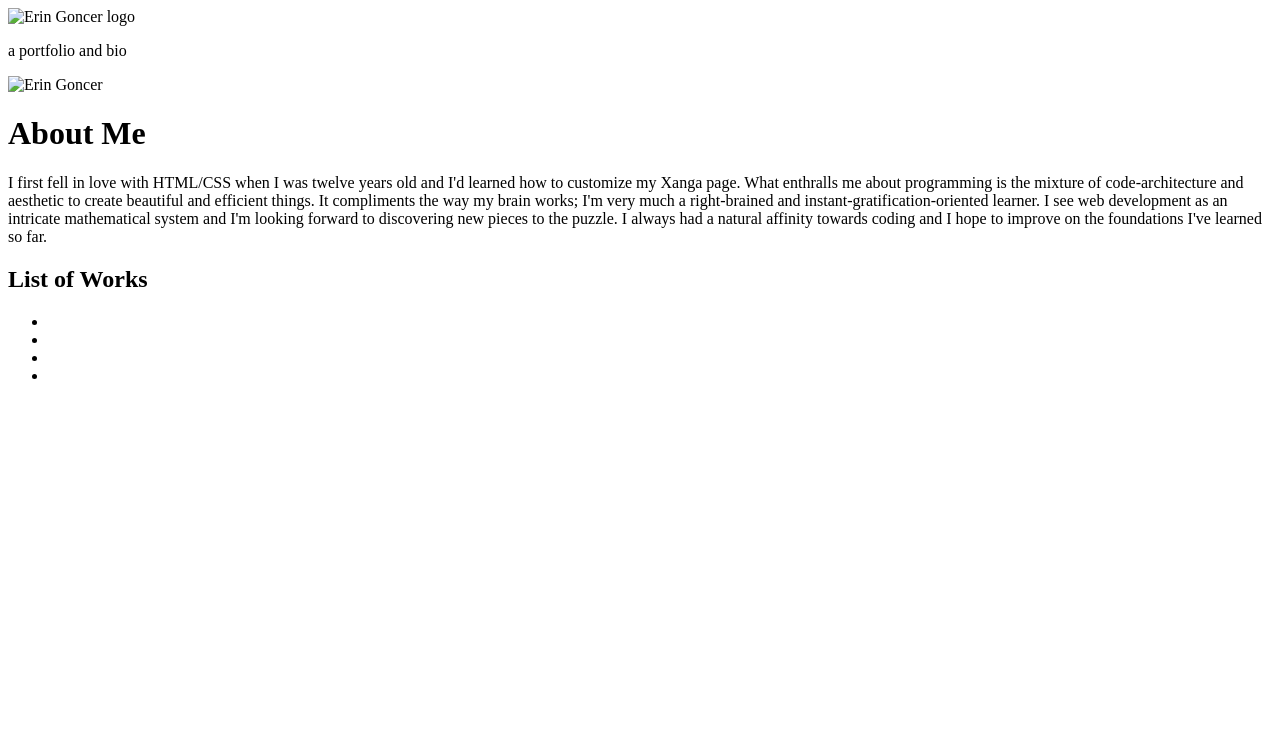
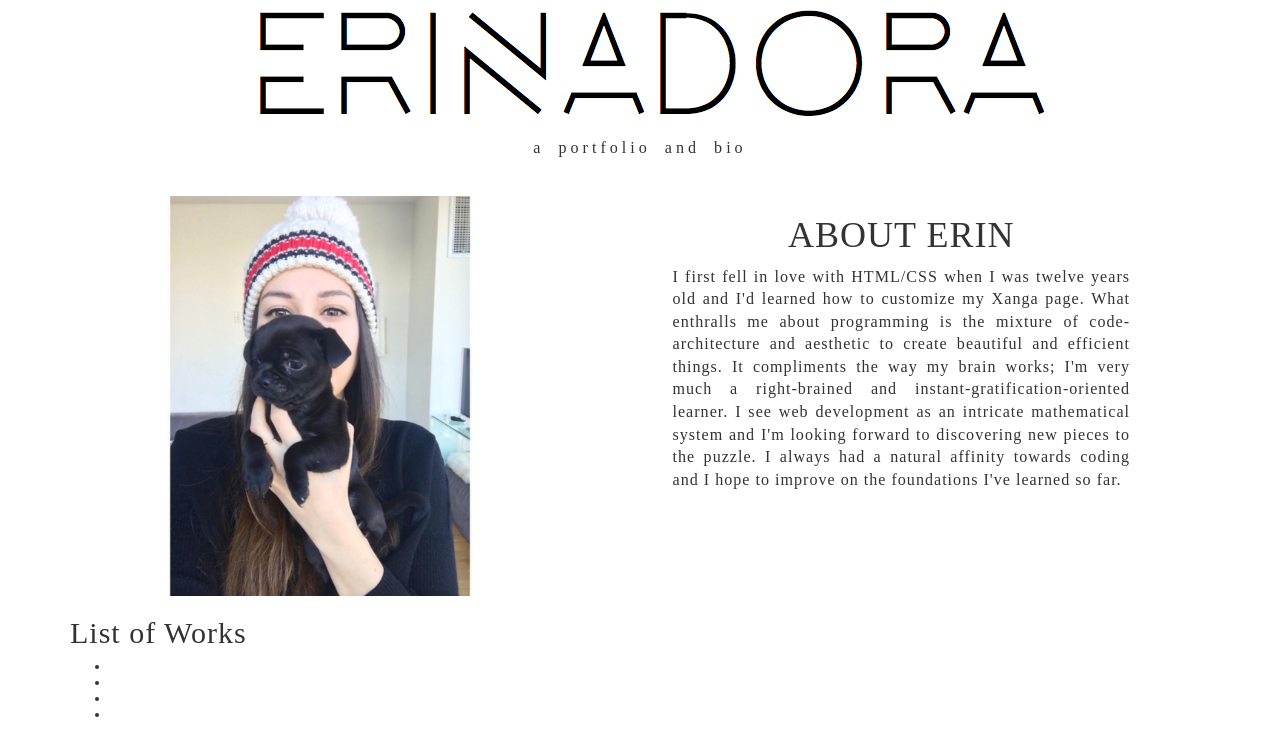
Before and after one commit to erinadora/eg_portfolio, a plain HTML site: page index.html in a window 1280 px wide. Drawn offline with Linux system fonts and the light colour scheme; files that its build step writes are made by us from their sources; a web font is replaced by a local one.

Commit message:
add images and update css styling

```diff
--- a/css/style.css
+++ b/css/style.css
@@ -0,0 +1,55 @@
+body {
+  font-family: Nordica;
+  letter-spacing: 1px;
+  line-height: 115%;
+}
+
+header {
+  width: 800px;
+  margin: auto;
+  text-align: center;
+}
+
+h1 {
+  text-align: center;
+}
+
+@font-face {
+	font-family: Nordica;
+	src: url('fonts/NordicaHairlinec.otf');
+}
+
+.photo img {
+  float: left;
+  margin: auto;
+  width: 400px;
+  margin-left: 50px;
+  boder-radius: 2px;
+}
+
+.pgph {
+  margin: auto;
+  margin-right: 80px;
+  float: right;
+  text-align: justify;
+}
+
+.pgph h1 {
+  text-transform: uppercase;
+}
+
+.pgph p {
+  line-height: 140%;
+  font-size: 115%;
+}
+
+.section1 {
+  margin-top: 20px;
+}
+
+.description {
+  padding: 10px;
+  letter-spacing: 4px;
+  word-spacing: 6px;
+  font-size: 115%;
+}
--- a/index.html
+++ b/index.html
@@ -1,30 +1,31 @@
 <!DOCTYPE html>
 <html>
   <head>
-    <link href="style.css" ref="stylesheet" type="text/css">
+    <link href="css/bootstrap.css" rel="stylesheet" type="text/css">
+    <link href="css/style.css" rel="stylesheet" type="text/css">
     <title>Erin Goncer | Portfolio</title>
   </head>
   <body>
     <div class="container">
-      <div class="row">
-        <div class="col-md-8">
+      <div class="row row-centered">
+        <div class="col-md-12">
           <header>
-            <img src="" alt="Erin Goncer logo">
+            <img src="images/logo.png" alt="Erin Goncer logo">
             <p class="description">a portfolio and bio</p>
           </header>
         </div>
       </div>
-      <div class="row">
-        <div class="col-md-4">
-          <img src="" alt="Erin Goncer">
+      <div class="section1 row row-centered">
+        <div class="photo col-md-4">
+          <img src="images/darwin.jpg" alt="Erin Goncer and Chug, the chihuahua-pug">
         </div>
-        <div class-"col-md-4">
-          <h1>About Me</h1>
+        <div class="pgph col-md-5">
+          <h1>About Erin</h1>
           <p><span class="first">I first fell in love with HTML/CSS</span> when I was twelve years old and I'd learned how to customize my Xanga page. What enthralls me about programming is the mixture of code-architecture and aesthetic to create beautiful and efficient things. It compliments the way my brain works; I'm very much a right-brained and instant-gratification-oriented learner. I see web development as an intricate mathematical system and I'm looking forward to discovering new pieces to the puzzle. I always had a natural affinity towards coding and I hope to improve on the foundations I've learned so far.</p>
         </div>
       </div>
-      <div class="row">
-        <div class="col-md-8">
+      <div class="row row-centered">
+        <div class="col-md-6 col-centered">
           <h2>List of Works</h2>
           <ul>
             <li></li>
```
Also changed, not shown: fonts/NordicaHairlinec.otf (added), images/darwin.jpg (added), images/erin.jpg (added), 2 other files.
